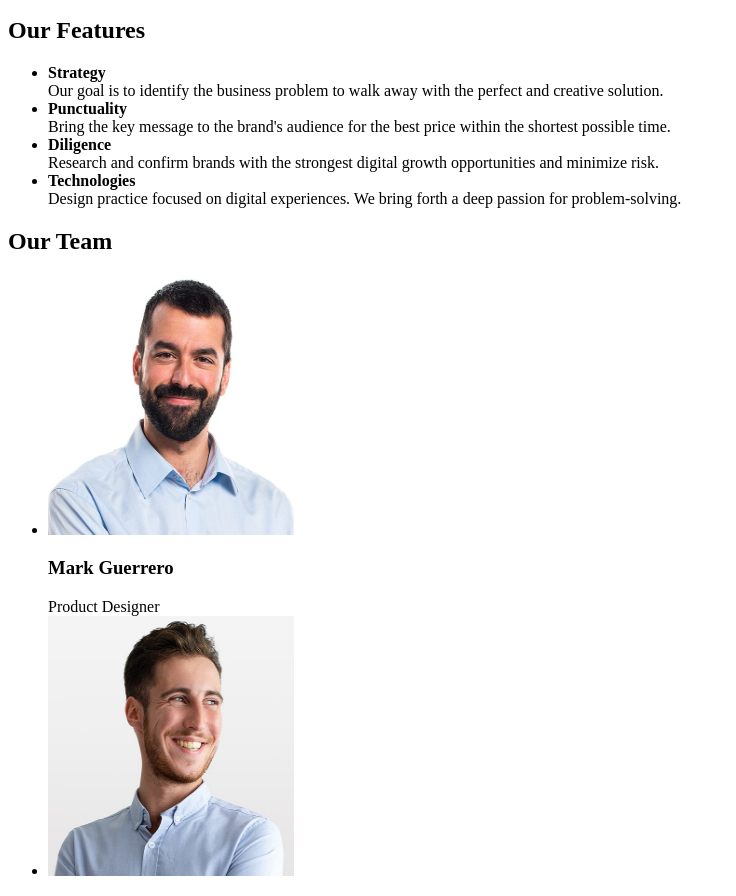
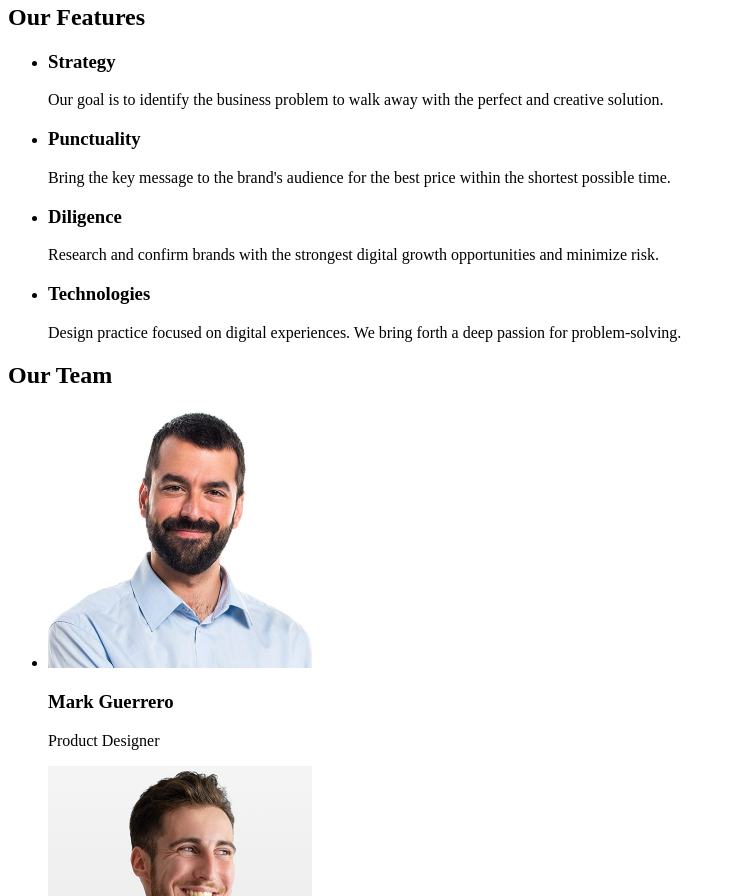
Before and after one commit to NataliiaGolovko/goit-markup-hw-01, a plain HTML site: page index.html in a window 1280 px wide. Shown: the part 252-1148 px from the top of the page, without its empty margins (0-736 px from the left). Drawn offline with Linux system fonts and the light colour scheme.

Commit message:
Add HTML structure with sections

```diff
--- a/index.html
+++ b/index.html
@@ -13,8 +13,8 @@
         <nav>
             <ul>
                 <li><a href="./index.html">Studio</a></li>
-                <li><a href="">Portfolio</a></li>
-                <li><a href="">Contacts</a></li>
+                <li><a href="#">Portfolio</a></li>
+                <li><a href="#">Contacts</a></li>
             </ul>
         </nav>
         <address>
@@ -25,51 +25,65 @@
         </address>
     </header>
     <main>
+        <section>
             <h1>Effective Solutions for Your Business</h1>
             <button type="button">Order Service</button>
+        </section>
+        <section>
             <h2>Our Features</h2>
             <ul>
-            <li> <strong>Strategy</strong><br> Our goal is to identify the business problem to walk away with the
+                <li>
+                    <h3>Strategy</h3>
+                    <p>Our goal is to identify the business problem to walk away with the
                         perfect and
-                creative solution. </li>
-            <li> <strong>Punctuality</strong><br> Bring the key message to the brand's audience for the best price
+                        creative solution.</p>
+                </li>
+                <li>
+                    <h3>Punctuality</h3>
+                    <p>Bring the key message to the brand's audience for the best price
                         within the
-                shortest possible time. </li>
-            <li> <strong>Diligence</strong><br> Research and confirm brands with the strongest digital growth
+                        shortest possible time.</p>
+                </li>
+                <li>
+                    <h3>Diligence</h3>
+                    <p>Research and confirm brands with the strongest digital growth
                         opportunities and
-                minimize risk. </li>
-            <li> <strong>Technologies</strong><br> Design practice focused on digital experiences. We bring forth a deep
+                        minimize risk.</p>
+                </li>
+                <li>
+                    <h3>Technologies</h3>
+                    <p>Design practice focused on digital experiences. We bring forth a deep
                         passion
-                for problem-solving. </li>
+                        for problem-solving.</p>
+                </li>
             </ul>
+        </section>
         <section>
             <h2>Our Team</h2>
             <ul>
-                <li> <img src="./images/img-1-Mark-Guerrero.jpg" width="246" height="260" alt="Mark Guerrero">
+                <li> <img src="./images/img-1-Mark-Guerrero.jpg" width="264" height="260" alt="Mark Guerrero">
                     <h3>Mark Guerrero</h3>
-                    Product Designer
+                    <p>Product Designer</p>
                 </li>
-                <li> <img src="./images/img-2-Tom-Ford.jpg" width="246" height="260" alt="Tom Ford">
+                <li> <img src="./images/img-2-Tom-Ford.jpg" width="264" height="260" alt="Tom Ford">
                     <h3>Tom Ford</h3>
-                    Frontend Developer
+                    <p>Frontend Developer</p>
                 </li>
-                <li> <img src="./images/img-3-Camila-Garcia.jpg" width="246" height="260" alt="Camila Garcia">
+                <li> <img src="./images/img-3-Camila-Garcia.jpg" width="264" height="260" alt="Camila Garcia">
                     <h3>Camila Garcia</h3>
-                    Marketing
+                    <p>Marketing</p>
                 </li>
-                <li> <img src="./images/img-4-Daniel-Wilson.jpg" width="246" height="260" alt="Daniel Wilson">
+                <li> <img src="./images/img-4-Daniel-Wilson.jpg" width="264" height="260" alt="Daniel Wilson">
                     <h3>Daniel Wilson</h3>
-                    UI Designer
+                    <p>UI Designer</p>
                 </li>
             </ul>
         </section>
     </main>
-    <footer> <a href="./index.html" style="font-weight:700; font-size:18px; line-height:1.16667;
-            color:blue; text-decoration:none;">
-            WebStudio </a><br>
-        <p style=line-height:1.16667;> Increase the flow of customers
+    <footer> <a href="./index.html">WebStudio</a>
+        <p>Increase the flow of customers
             and
-            sales for your business with digital marketing & growth solutions. </p>
+            sales for your business with digital marketing & growth solutions.</p>
     </footer>
 </body>
 
```
Lines whose indentation alone changed are shown as unchanged.
